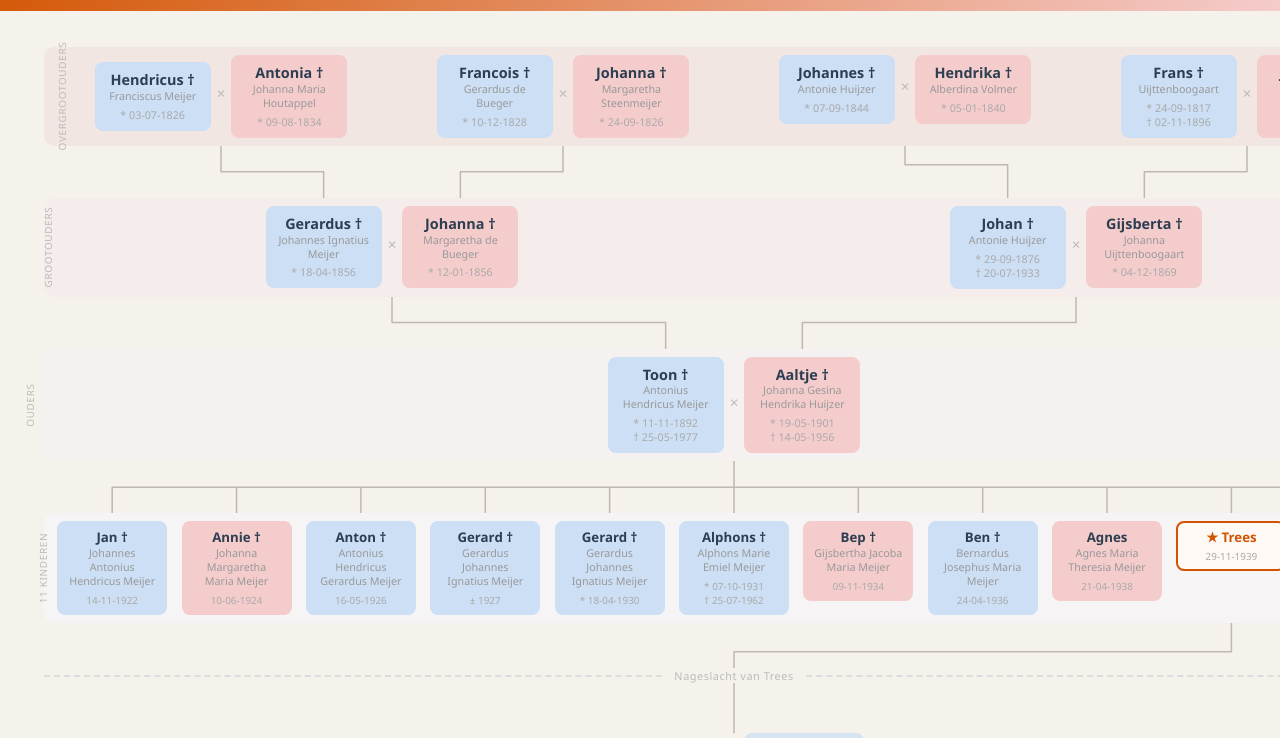
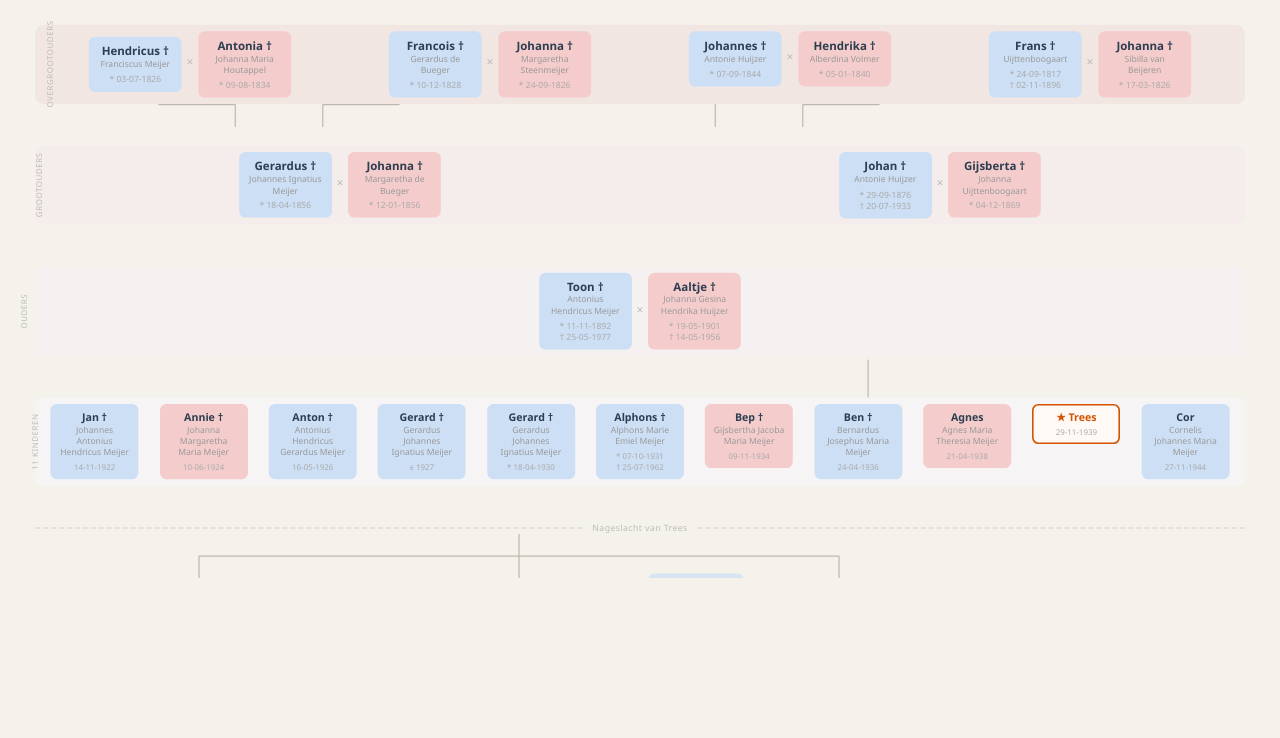
Before and after one commit to CorneAussems/corneaussems.github.io, a plain HTML site: page ae9b6d572c8f3a4b1e7d2c0f9b8a7d6e5c2f1b0a9d8e7c6f5b4a3920ce1f6b7a.html in a window 1280 px wide. Shown: the part 62-800 px from the top of the page. Drawn offline with Linux system fonts and the light colour scheme.

Commit message:
autoscale
Added transform scale and width adjustments to styles.

```diff
--- a/ae9b6d572c8f3a4b1e7d2c0f9b8a7d6e5c2f1b0a9d8e7c6f5b4a3920ce1f6b7a.html
+++ b/ae9b6d572c8f3a4b1e7d2c0f9b8a7d6e5c2f1b0a9d8e7c6f5b4a3920ce1f6b7a.html
@@ -17,6 +17,11 @@
   overflow: hidden;
   display: flex;
   flex-direction: column;
+
+  transform: scale(0.8);
+  transform-origin: top left;
+  width: 125%;
+
 }
 
 header {
```
